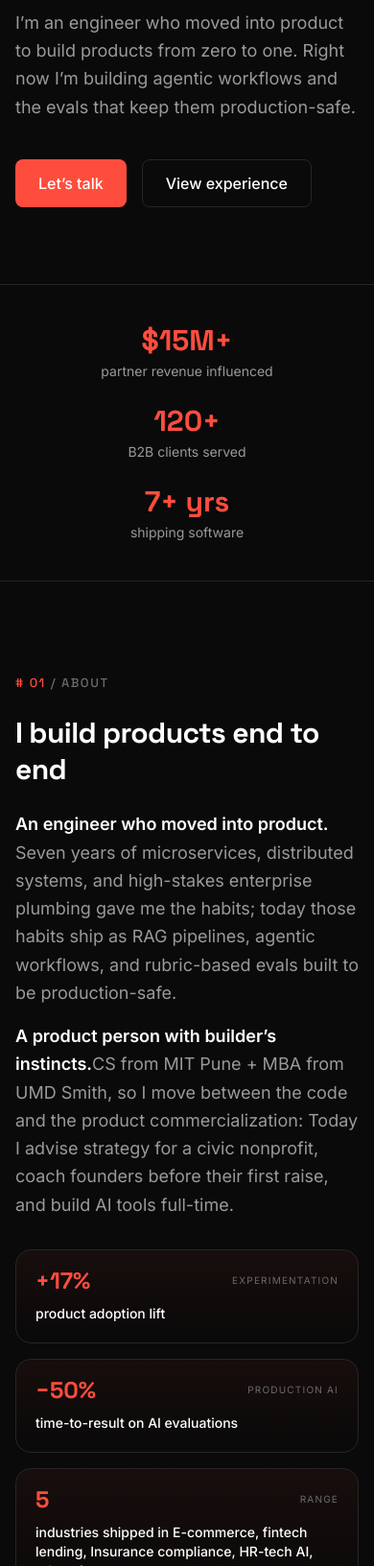
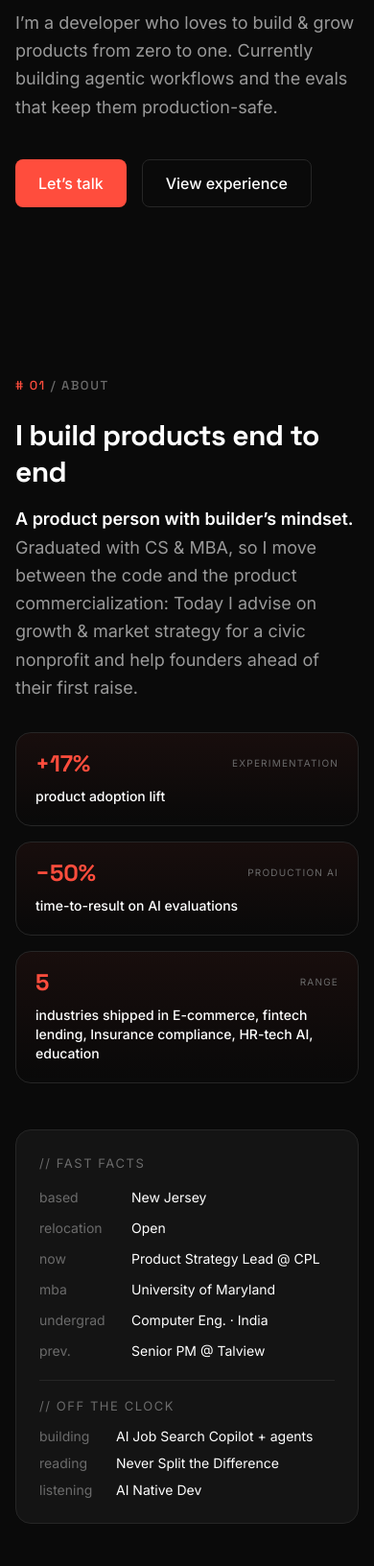
Before and after one commit to ajithprasaad/portfolio-website, a plain HTML site: page site/index.html in a window 390 px wide. Shown: the part 368-2000 px from the top of the page at 96% size. Drawn offline with nearby package versions, Linux system fonts and the light colour scheme.

Commit message:
updated bio

```diff
--- a/site/index.html
+++ b/site/index.html
@@ -4,7 +4,7 @@
   <meta charset="utf-8" />
   <meta name="viewport" content="width=device-width, initial-scale=1" />
   <meta name="description" content="Ajith Iyer builds products from zero to one as an AI-native product and solutions engineer. Currently: agentic workflows and the evals that keep them production-safe." />
-  <title>Ajith Iyer — AI-Native Solutions Engineer</title>
+  <title>Ajith Iyer — AI-Native Product Manager</title>
   <script src="https://cdn.tailwindcss.com"></script>
   <link rel="preconnect" href="https://fonts.googleapis.com" />
   <link rel="preconnect" href="https://fonts.gstatic.com" crossorigin />
@@ -194,13 +194,13 @@
     <!-- HERO -->
     <section id="me" class="container-x grid md:grid-cols-2 gap-12 items-center py-20 md:py-32">
       <div>
-        <p class="text-[13px] font-medium uppercase tracking-[0.12em] text-muted mb-6">AI-Native Solutions Engineer &middot; MBA &rsquo;26 Smith Fellow</p>
+        <p class="text-[13px] font-medium uppercase tracking-[0.12em] text-muted mb-6">AI-Native Product Manager &middot; MBA &rsquo;26 Smith Fellow</p>
         <h1 class="font-display font-bold text-white leading-[0.95] tracking-[-0.03em]" style="font-size:clamp(48px,8vw,96px);">
           <span class="hero-line" style="display:block">Discover<span class="text-accent">.</span></span>
           <span class="hero-line" style="display:block">Build<span class="text-accent">.</span></span>
           <span class="hero-line" style="display:block">Ship<span class="text-accent">.</span></span>
         </h1>
-        <p class="mt-8 max-w-md text-lg leading-relaxed">I&rsquo;m an engineer who moved into product to build products from zero to one. Right now I&rsquo;m building agentic workflows and the evals that keep them production-safe.</p>
+        <p class="mt-8 max-w-md text-lg leading-relaxed">I&rsquo;m a developer who loves to build & grow products from zero to one. Currently building agentic workflows and the evals that keep them production-safe.</p>
         <div class="mt-10 flex flex-wrap gap-4">
           <a href="#contact" class="inline-flex items-center rounded-lg bg-accent hover:bg-accent-hover text-white font-medium px-6 py-3 transition-colors">Let&rsquo;s talk</a>
           <a href="#experience" class="inline-flex items-center rounded-lg border border-line hover:border-white text-white font-medium px-6 py-3 transition-colors">View experience</a>
@@ -219,23 +219,13 @@
       </div> -->
     </section>
 
-    <!-- METRIC STRIP -->
-    <section class="border-y border-line">
-      <div class="container-x py-10 grid grid-cols-1 sm:grid-cols-3 gap-6 text-center">
-        <div><p class="font-display font-bold text-accent text-3xl">$15M+</p><p class="text-sm text-muted mt-1">partner revenue influenced</p></div>
-        <div><p class="font-display font-bold text-accent text-3xl">120+</p><p class="text-sm text-muted mt-1">B2B clients served</p></div>
-        <div><p class="font-display font-bold text-accent text-3xl">7+ yrs</p><p class="text-sm text-muted mt-1">shipping software</p></div>
-      </div>
-    </section>
-
     <!-- #01 ABOUT -->
     <section id="about" class="container-x py-24 md:py-32 fade-in">
       <p class="sl"><span class="n"># 01</span> / about</p>
       <div class="grid md:grid-cols-[1fr_280px] gap-12 items-start">
         <div>
           <h2 class="font-display font-bold text-white text-3xl md:text-4xl leading-tight tracking-[-0.02em]">I build products end to end</h2>
-          <p class="mt-6 text-lg leading-relaxed"><strong class="text-white font-semibold">An engineer who moved into product.</strong> Seven years of microservices, distributed systems, and high-stakes enterprise plumbing gave me the habits; today those habits ship as RAG pipelines, agentic workflows, and rubric-based evals built to be production-safe.</p>
-          <p class="mt-4 text-lg leading-relaxed"><strong class="text-white font-semibold">A product person with builder&rsquo;s instincts.</strong>CS from MIT Pune + MBA from UMD Smith, so I move between the code and the product commercialization: Today I advise strategy for a civic nonprofit, coach founders before their first raise, and build AI tools full-time.</p>
+          <p class="mt-4 text-lg leading-relaxed"><strong class="text-white font-semibold">A product person with builder&rsquo;s mindset.</strong> Graduated with CS & MBA, so I move between the code and the product commercialization: Today I advise on growth & market strategy for a civic nonprofit and help founders ahead of their first raise.</p>
           <dl class="mt-8 grid sm:grid-cols-3 gap-4">
             <div class="rounded-2xl border border-line bg-gradient-to-b from-accent/[0.06] to-transparent p-5">
               <div class="flex flex-wrap items-start justify-between gap-2">
@@ -272,15 +262,14 @@
             <div class="flex gap-4"><dt class="text-muted-2 w-20 shrink-0">based</dt><dd class="text-white">New Jersey</dd></div>
             <div class="flex gap-4"><dt class="text-muted-2 w-20 shrink-0">relocation</dt><dd class="text-white">Open</dd></div>
             <div class="flex gap-4"><dt class="text-muted-2 w-20 shrink-0">now</dt><dd class="text-white">Product Strategy Lead @ CPL</dd></div>
-            <div class="flex gap-4"><dt class="text-muted-2 w-20 shrink-0">mba</dt><dd class="text-white">UMD Smith &rsquo;26 &middot; Grad Assistant</dd></div>
-            <div class="flex gap-4"><dt class="text-muted-2 w-20 shrink-0">undergrad</dt><dd class="text-white">Computer Eng. &middot; MIT, Pune</dd></div>
+            <div class="flex gap-4"><dt class="text-muted-2 w-20 shrink-0">mba</dt><dd class="text-white">University of Maryland</dd></div>
+            <div class="flex gap-4"><dt class="text-muted-2 w-20 shrink-0">undergrad</dt><dd class="text-white">Computer Eng. &middot; India</dd></div>
             <div class="flex gap-4"><dt class="text-muted-2 w-20 shrink-0">prev.</dt><dd class="text-white">Senior PM @ Talview</dd></div>
-            <div class="flex gap-4"><dt class="text-muted-2 w-20 shrink-0">stack</dt><dd class="text-white">AI/LLM &middot; Product &middot; Infra</dd></div>
           </dl>
           <div class="mt-5 pt-4 border-t border-line">
             <p class="text-[13px] uppercase tracking-[0.12em] text-muted-2 mb-3">// off the clock</p>
             <dl class="space-y-2 text-sm">
-              <div class="flex gap-4"><dt class="text-muted-2 w-16 shrink-0">building</dt><dd class="text-white">AI resume optimizer + agents</dd></div>
+              <div class="flex gap-4"><dt class="text-muted-2 w-16 shrink-0">building</dt><dd class="text-white">AI Job Search Copilot + agents</dd></div>
               <div class="flex gap-4"><dt class="text-muted-2 w-16 shrink-0">reading</dt><dd class="text-white">Never Split the Difference</dd></div>
               <div class="flex gap-4"><dt class="text-muted-2 w-16 shrink-0">listening</dt><dd class="text-white">AI Native Dev</dd></div>
             </dl>
@@ -457,7 +446,7 @@
     <section id="contact" class="container-x py-24 md:py-32 fade-in">
       <p class="sl"><span class="n"># 06</span> / contact</p>
       <h2 class="font-display font-bold text-white text-4xl md:text-5xl leading-tight tracking-[-0.02em]">Let&rsquo;s build<br>something together<span class="text-accent">.</span></h2>
-      <p class="mt-4 max-w-xl text-lg">Open to AI-native product and solutions engineering roles. If technical depth and product thinking matter to your team, let&rsquo;s talk.</p>
+      <p class="mt-4 max-w-xl text-lg">Open to work, let&rsquo;s talk.</p>
 
       <div class="mt-10 grid grid-cols-1 md:grid-cols-2 gap-10">
         <div class="space-y-6 text-sm min-w-0">
```
